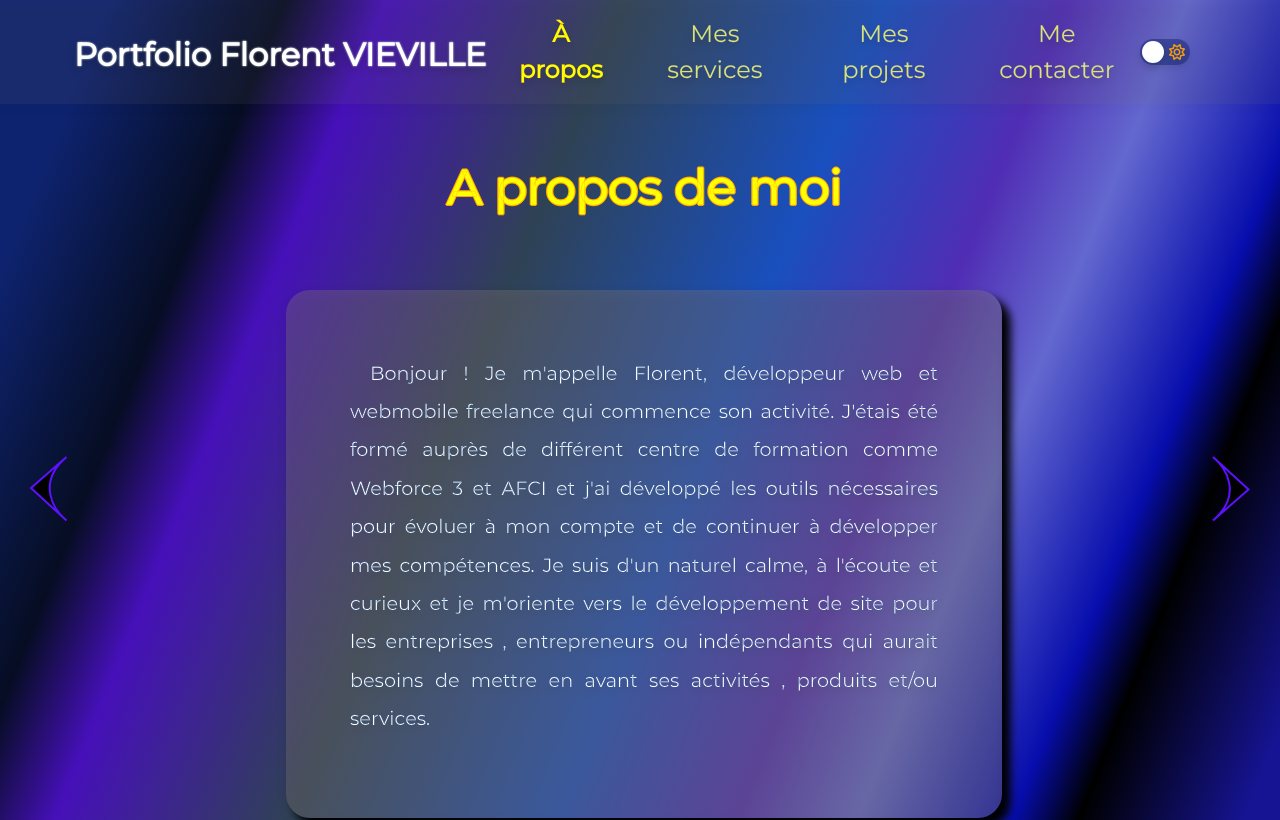
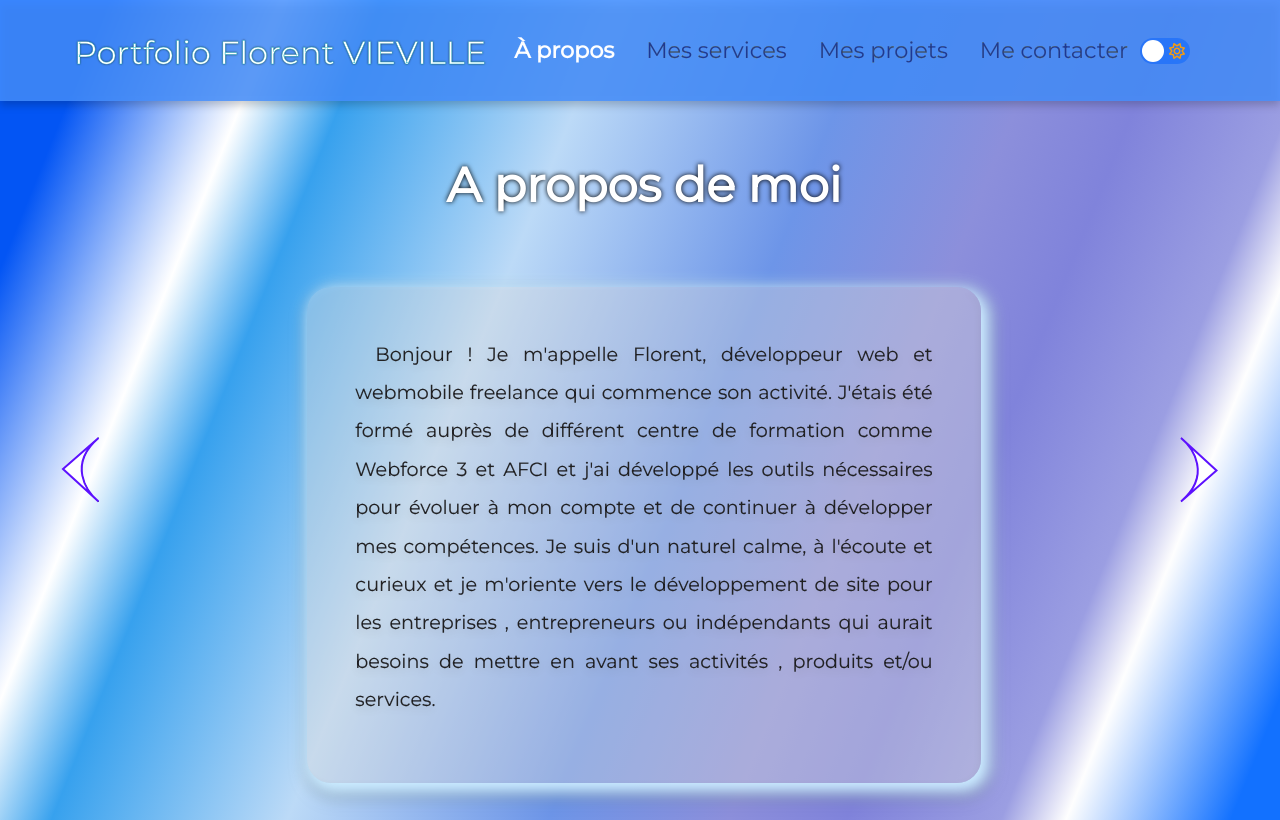
Before and after one commit to FlorentViel/porfolio, a Vue app: page /aboutMe in a window 1280 px wide. Shown: the top 820 px of the page. Built offline with nearby package versions, Linux system fonts and the light colour scheme.

Commit message:
start design 2.0
Edit background color

```diff
--- a/front-end/src/App.vue
+++ b/front-end/src/App.vue
@@ -3,9 +3,9 @@
 
     <NavBar :theme="theme" :isNext="isNext" />
 
-    <div class="d-flex justify-content-between mx-3">
+    <div class="d-flex justify-content-center mx-5">
 
-      <button class="btn prev-button" >
+      <button class="btn prev-button d-none d-sm-block">
         <svg v-if="$route.name === 'home' || '' " xmlns="http://www.w3.org/2000/svg" width="47" height="66" viewBox="0 0 47 66" fill="none">
           <path d="M36.3622 1.99355C36.7338 1.6622 37.113 1.33101 37.5 1L36.3622 1.99355C10.3479 25.1943 22.0435 49.14 33.7649 61.0805L37.5 64.5C36.2859 63.5095 35.0252 62.3644 33.7649 61.0805L2 32L36.3622 1.99355Z" fill="#8E8E8E"/>
           <path d="M37.5 1C7.1 27 24.8333 54.1667 37.5 64.5L2 32L37.5 1Z" stroke="#FCFCFC" stroke-width="2"/>
@@ -25,7 +25,7 @@
         </transition>
       </router-view>
 
-      <button class="btn next-button" >
+      <button class="btn next-button d-none d-sm-block" >
     <svg v-if="$route.name === 'contact'" xmlns="http://www.w3.org/2000/svg" width="39" height="66" viewBox="0 0 39 66" fill="none">
     <path d="M2.13777 63.5065C1.76624 63.8378 1.38702 64.169 1 64.5L2.13777 63.5065C28.1521 40.3057 16.4565 16.36 4.73512 4.41948L1 1C2.21411 1.99046 3.47476 3.13556 4.73512 4.41948L36.5 33.5L2.13777 63.5065Z" fill="#8E8E8E"/>
     <path d="M1 64.5C31.4 38.5 13.6667 11.3333 1 1L36.5 33.5L1 64.5Z" stroke="#FCFCFC" stroke-width="2" />
@@ -63,7 +63,7 @@ const pageTitle = ref('Portfolio Florent VIEVILLE');
 const selectedSection = ref('A propos'); // Par défaut, afficher la section "Accueil"
 
 
-const isDarkMode = ref(true);
+const isDarkMode = ref(false);
 
 
 
--- a/front-end/src/assets/background.css
+++ b/front-end/src/assets/background.css
@@ -1,4 +1,5 @@
 /* style background et style bloc - btn  */
+
 
 
 /* footer + nav-bar background et css */
@@ -10,14 +11,13 @@
 }
 
 .nav-Light {
-  background: var(--bg-light);
+  background: rgba(69, 144, 255, 0.833)
 
 
 }
 
 .nav-dark {
-  background: var(--bg-dark );
-
+  background: rgb(34, 34, 91) 92%
 }
 
 #navBar .navItem button    {
--- a/front-end/src/assets/base.css
+++ b/front-end/src/assets/base.css
@@ -54,16 +54,22 @@
 
 .backgroundLight {
 
+  background: rgb(255,255,255);
+  /*background: linear-gradient(112deg, #0355F4 6.55%, #FFF 17.08%, #37A1EE 23.07%, #BCDAF7 37.29%, #6D95E8 53.04%, #8C8FDB 63.88%, #8083DB 71.02%, #9B9EE2 80.32%, #FEFEFE 84.24%, #1271FF 94.18%);
+  background: radial-gradient(ellipse, rgba(255,255,255,1) 65%, rgba(98, 169, 180, 0.805) 79%  , rgba(0, 238, 255, 0.833) 80%);
+  background-image: linear-gradient(to top, rgba(255,255,255,1) 91%, rgba(0, 238, 255, 0.833) 92%);*/
 
-  background: linear-gradient(112deg, #0355F4 6.55%, #FFF 17.08%, #37A1EE 23.07%, #BCDAF7 37.29%, #6D95E8 53.04%, #8C8FDB 63.88%, #8083DB 71.02%, #9B9EE2 80.32%, #FEFEFE 84.24%, #1271FF 94.18%);
   transition: .5s ease;
 
 }
 
 
   .backgroundDark {
-    background: linear-gradient(112deg, #0E236F 6.55%, #060D23 17.08%, #4610B9 23.07%, #2F4254 37.29%, #194FBE 53.04%, #502DB4 63.88%, #6368CF 71.02%, #070DAC 80.32%, #000 84.24%, #161493 94.18%);
-    transition: .5s ease;
+    background: rgb(33, 7, 67);
+    /*background: linear-gradient(112deg, #0E236F 6.55%, #060D23 17.08%, #4610B9 23.07%, #2F4254 37.29%, #194FBE 53.04%, #502DB4 63.88%, #6368CF 71.02%, #070DAC 80.32%, #000 84.24%, #161493 94.18%);
+    background: radial-gradient(ellipse, rgba(3,18,102,0.8290966044620973) 65%, rgb(54, 54, 118) 79% ,rgba(27, 27, 32, 1) 80%);
+    background-image: linear-gradient(to top, rgba(3,18,102,0.8290966044620973) 91% ,rgba(27, 27, 32, 1) 92%);
+    transition: .5s ease;*/
 
 }
 
--- a/front-end/src/assets/global-text.css
+++ b/front-end/src/assets/global-text.css
@@ -144,13 +144,13 @@
   /* p style */
 
   p, label {
-    font-size: 16px;
+    font-size: 1rem; /* 1rem est généralement équivalent à 16px, mais s'adapte à la taille de la police de base du navigateur */
   }
 
   /* indentation first line */
 
   .paragraph::first-line {
-    text-indent: 20px; /* Ajustez la taille de l'alinéa selon vos besoins */
+    text-indent: 5%; /* Utilisez un pourcentage pour rendre l'indentation responsive */
   }
 
   /* nav-text */
@@ -236,20 +236,20 @@
   /* mobile format */
   @media (max-width: 576px) {
     .h1-light, .h1-dark {
-      font-size: 2rem;
+      font-size: calc(2.2rem + 0.5vw);
     }
     .h2-light, .h2-dark {
       font-size: 1.5rem;
     }
     .text-style, p, li {
-      font-size: 1.2rem;
+      font-size: calc(1rem + 0.1vw);
     }
   }
 
   /* tablet format*/
   @media (min-width: 577px) and (max-width: 991px) {
     .h1-light, .h1-dark {
-      font-size: 2.5rem;
+      font-size: calc(2.2rem + 0.5vw);
     }
     .h2-light, .h2-dark {
       font-size: 2rem;
@@ -259,7 +259,7 @@
     }
 
     .nav-link{
-      font-size: 1.2rem;
+      font-size: calc(1rem + 0.1vw);
     }
 
     .navHomeDark , .navHomeLight {
@@ -276,15 +276,15 @@
       font-size: 2.5rem;
     }
     .text-style, p, span{
-      font-size: 1.2rem;
+      font-size: calc(0.8rem + 0.5vw);
     }
 
     .text-contact {
-      font-size: 1.1rem;
+      font-size: calc(0.7rem + 0.5vw);
     }
 
     .nav-link{
-      font-size: 1.5rem;
+      font-size: calc(1rem + 0.5vw);
     }
     .navHomeDark , .navHomeLight {
       font-size: 2rem;
--- a/front-end/src/components/aboutMe.vue
+++ b/front-end/src/components/aboutMe.vue
@@ -7,8 +7,8 @@
         <div>
           <h1 :class="theme.isDarkMode ? 'h1-dark' : 'h1-light'" class="card-title m-4 pb-5 title h1 text-center">A propos de moi</h1>
         </div>
-        <div id="spitch"  :class="theme.isDarkMode ? 'welcome-dark' : 'welcome-light'" class="col-12 text-center card-body p-5 text-style">
-          <p :class="theme.isDarkMode ? 'text-color-dark' : 'text-color-light'" class="p-3 lh-lg lh-sm textIndent text-justify" >
+        <div id="spitch"  :class="theme.isDarkMode ? 'aboutme-dark' : 'aboutme-light'" class="col-12 text-center card-body p-5 text-style">
+          <p :class="theme.isDarkMode ? 'text-color-dark' : 'text-color-light'" class="lh-lg lh-sm textIndent text-justify" >
             Bonjour ! Je m'appelle Florent, développeur web et webmobile freelance qui commence son activité.
             J'étais été formé auprès de différent centre de formation comme Webforce 3 et AFCI et
             j'ai développé les outils nécessaires pour évoluer à mon compte et de continuer à développer mes compétences.
@@ -119,24 +119,29 @@
 
   }
 
+  /*aboutme blocbackground */
+
+.aboutme-light{
+  background-color: rgba(255, 255, 255, 33%);
+  box-shadow: 5px 5px 15px 5px #cbecff!important;
+}
+
+.aboutme-dark {
+  background: rgba(128, 120, 120, 0.34)!important;
+  box-shadow: 5px 5px 15px 5px var(--black);
+}
+
+
   /* dark-mode-light-mod bloc */
 
-  .welcome-light{
-      background-color: rgba(255, 255, 255, 33%);
-      box-shadow: 8px 8px 8px var(--white);
-  }
 
-  .welcome-dark {
-      background: rgba(128, 120, 120, 0.34)!important;
-      box-shadow: 8px 8px 8px var(--black);
-  }
 
   #card {
     transition: 0.5s;
   }
 
 
-  /* welcome.css */
+  /* aboutme .css */
   .dark-theme-button {
       /* Styles pour le bouton en mode sombre */
       background-color: #333!important;
--- a/front-end/src/components/contact.vue
+++ b/front-end/src/components/contact.vue
@@ -18,19 +18,13 @@
           <div class=" d-flex justify-content-around align-items-center flex-column gap-3">
             <div class="d-flex flex-column justify-content-center align-content-center gap-2">
               <div class="my-2 text-center">
-                <p class="h6">Adresse e-mail</p>
-              </div>
-              <div class="my-2 text-center">
-                <p class="h6"> florent.vieville03@gmail.com</p>
+                <p class="h6">E-mail : florent.vieville03@gmail.com</p>
               </div>
             </div>
 
             <div class="d-flex justify-content-around align-items-center gap-2">
               <div class="my-2">
-                <p class="h6">Téléphone</p>
-              </div>
-              <div class="mx-2">
-                <p class="h6"> 06 48 74 42 30</p>
+                <p class="h6">Tel.  06 48 74 42 30</p>
               </div>
             </div>
           </div>
--- a/front-end/src/components/footer.vue
+++ b/front-end/src/components/footer.vue
@@ -1,6 +1,6 @@
 <template class=" ">
 
-    <footer id="footerBar" :class="theme.isDarkMode ? 'nav-dark' : 'nav-Light'" class="footer d-flex justify-content-lg-between px-5 align-items-center navBarStyle mt-auto py-3 text-center">
+    <footer id="footerBar" :class="theme.isDarkMode ? 'nav-dark' : 'nav-Light'" class="footer d-flex flex-wrap justify-content-between text-center m-auto px-5 align-items-center navBarStyle mt-auto py-3 text-center">
     <div class="align-self-center" style="text-align: center;">
       <small class="style-text" >
         <router-link :class="theme.isDarkMode ? 'footerTextDark' : 'footerTextLight'" to="/privacyPolicy">Politique de confidentialité</router-link>
@@ -47,6 +47,7 @@
     filter: drop-shadow(0px 4px 4px rgba(0, 0, 0, 0.25));
     bottom: 0;
     background-size: 100vw;
+    position: relative;
 
 }
 
--- a/front-end/src/components/welcome.vue
+++ b/front-end/src/components/welcome.vue
@@ -3,15 +3,14 @@
    <div class="d-flex row align-content-center position-relative justify-content-evenly flex-wrap my-auto position-relative">
     <div class="col-6 col-md-3 align-self-center">
       <!-- Profil-picture -->
-      <img id="profil_picture" :class="theme.isDarkMode ? 'photo-dark' : 'photo-light'" class="img-fluid m-3"  :src="'front-end/src/assets/images/pictures/photo_profil.png'" alt="Photo de profil" />
-    </div>
+      <img id="profil_picture" :class="theme.isDarkMode ? 'photo-dark' : 'photo-light'" class="img-fluid m-3" src="/front-end/src/assets/images/pictures/photo_profil.png" alt="Photo de profil" />    </div>
 
 
 
 
       <!-- main-bloc -->
 
-    <div id="card" class="col-12 col-md-6 text-center card-body p-4" @mousemove="handleCardEffect" @mouseleave="resetCardEffect">
+    <div id="card" class="my-3 col-12 col-md-6 text-center card-body p-4" @mousemove="handleCardEffect" @mouseleave="resetCardEffect">
       <h1 :class="theme.isDarkMode ? 'h1-dark' : 'h1-light'" class="card-title py-3 title h1">Florent Vieville</h1>
       <h1 :class="theme.isDarkMode ? 'h2-dark' : 'h2-light'" class="card-title py-3 ">Développeur web et web mobile</h1>
       <p :class="theme.isDarkMode ? 'text-color-dark' : 'text-color-light'" class="text-warpcard-text text-style py-3 " >
@@ -36,9 +35,6 @@
 
 
 <script>
-
-import photo_profil from '@/assets/logo.svg';
-
 
 
 export default {
@@ -132,21 +128,6 @@ export default {
 
 }
 
-
-
-
-/* dark-mode-light-mod bloc */
-
-.welcome-light{
-    background-color: rgba(255, 255, 255, 33%);
-    box-shadow: 8px 8px 8px var(--white);
-}
-
-.welcome-dark {
-    background: rgba(128, 120, 120, 0.34)!important;
-    box-shadow: 8px 8px 8px var(--black);
-}
-
 #card {
   transition: 0.5s;
 }
```
Also changed, not shown: 2 other files (tests, documents, lock files or other folders).
